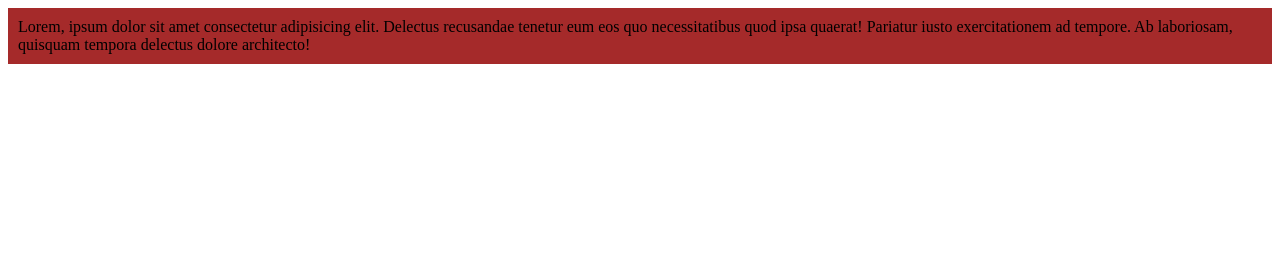
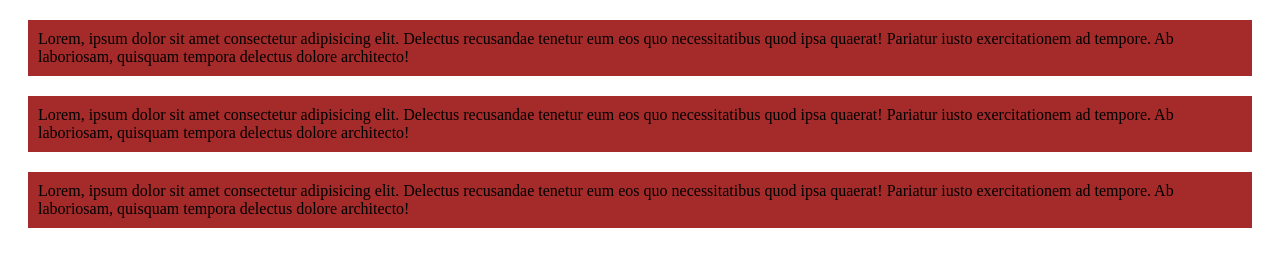
Before and after one commit to intesar4D/sadman-intesar-dihan, a plain HTML site: page index.html in a window 1280 px wide. Drawn offline with Linux system fonts and the light colour scheme.

Commit message:
added the second and the third blog

```diff
--- a/index.html
+++ b/index.html
@@ -10,5 +10,11 @@
     <div>
         Lorem, ipsum dolor sit amet consectetur adipisicing elit. Delectus recusandae tenetur eum eos quo necessitatibus quod ipsa quaerat! Pariatur iusto exercitationem ad tempore. Ab laboriosam, quisquam tempora delectus dolore architecto!
     </div>
+    <div>
+        Lorem, ipsum dolor sit amet consectetur adipisicing elit. Delectus recusandae tenetur eum eos quo necessitatibus quod ipsa quaerat! Pariatur iusto exercitationem ad tempore. Ab laboriosam, quisquam tempora delectus dolore architecto!
+    </div>
+    <div>
+        Lorem, ipsum dolor sit amet consectetur adipisicing elit. Delectus recusandae tenetur eum eos quo necessitatibus quod ipsa quaerat! Pariatur iusto exercitationem ad tempore. Ab laboriosam, quisquam tempora delectus dolore architecto!
+    </div>
 </body>
 </html>
--- a/styles/bloog.css
+++ b/styles/bloog.css
@@ -1,4 +1,5 @@
 div{
     background-color: brown;
     padding: 10px;
+    margin: 20px;
 }
```
